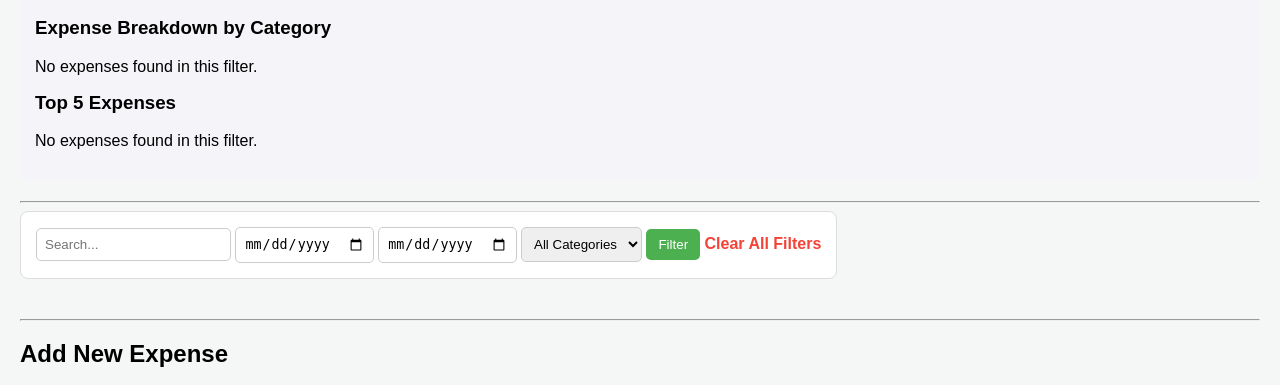
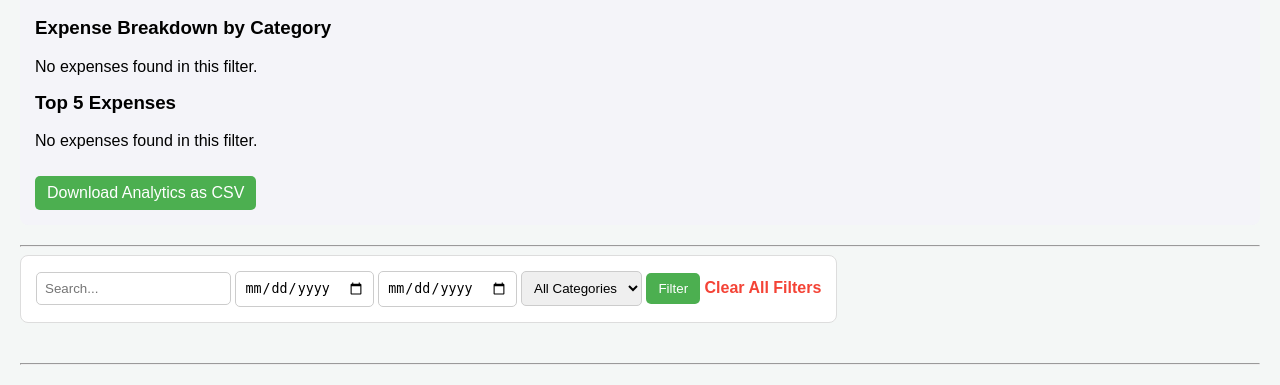
Before and after one commit to SyamGopalGuttula/personal_finance_tracker, a Django app: template core/templates/core/expense_list.html in a window 1280 px wide. Shown: the part 176-561 px from the top of the page. Run offline with Django 5.2, Linux system fonts and the light colour scheme; the template is opened without the code that fills it: values that come from a table or form of the project are taken from there, others are empty; parts of the project's set-up code (start-up, migrations or seed data) failed here and were passed over.

Commit message:
Adding download csv button

```diff
--- a/core/static/core/css/styles.css
+++ b/core/static/core/css/styles.css
@@ -76,3 +76,17 @@ button:hover {
 .analytics li {
     margin: 5px 0;
 }
+
+.download-btn {
+    display: inline-block;
+    padding: 8px 12px;
+    background-color: #4CAF50;
+    color: #fff;
+    text-decoration: none;
+    border-radius: 5px;
+    margin-top: 10px;
+}
+
+.download-btn:hover {
+    background-color: #45a049;
+}
--- a/core/templates/core/expense_list.html
+++ b/core/templates/core/expense_list.html
@@ -62,6 +62,8 @@
                 <li>No expenses found in this filter.</li>
             {% endfor %}
         </ul>
+        <a href="{% url 'download_analytics' %}" class="download-btn">Download Analytics as CSV</a>
+
     </div>
 
     <hr>
--- a/core/urls.py
+++ b/core/urls.py
@@ -5,4 +5,5 @@ urlpatterns = [
     path('', views.expense_list, name='expense_list'),
     path('edit/<int:id>/', views.edit_expense, name='edit_expense'),
     path('delete/<int:id>/', views.delete_expense, name='delete_expense'),
+    path('download-analytics/', views.download_analytics_csv, name='download_analytics'),
 ]
```
Also changed, not shown: core/views.py (+52 -0 lines).
